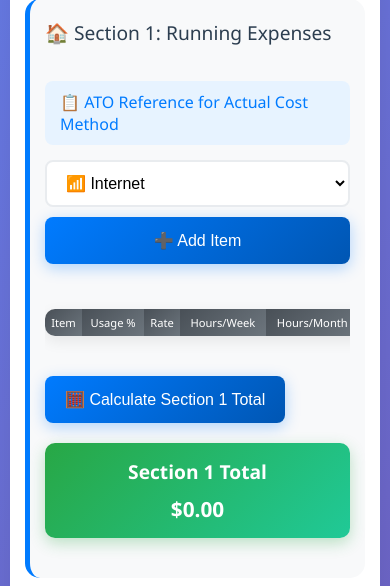
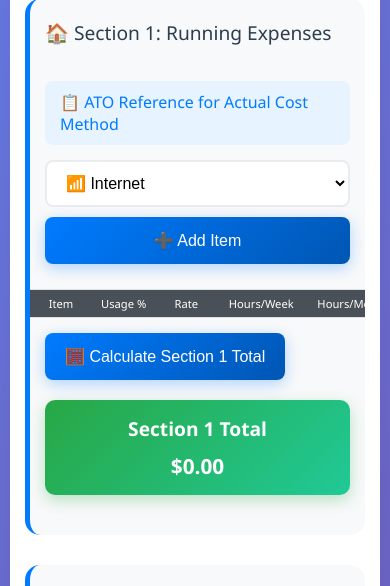
Before and after one commit to DamianChelva/WFH-Tax-Deduction, a Flask app: page / in a window 390 px wide. Shown: the part 184-770 px from the top of the page. Run offline with Flask 3, Linux system fonts and the light colour scheme; lists and menus that the app fills with data are empty.

Commit message:
Update with Mobile Friendly01

```diff
--- a/templates/form.html
+++ b/templates/form.html
@@ -193,6 +193,14 @@
       overflow-x: auto;
       -webkit-overflow-scrolling: touch;
       margin: 20px 0;
+      border: 1px solid #dee2e6;
+      border-radius: 8px;
+      background: white;
+    }
+    .table-container table {
+      margin: 0;
+      box-shadow: none;
+      border-radius: 0;
     }
     .footer {
       text-align: center;
@@ -213,12 +221,42 @@
       .btn { font-size: 16px; padding: 14px 20px; }
 
       /* Mobile table styling */
-      .table-container { overflow-x: auto; -webkit-overflow-scrolling: touch; }
-      table { min-width: 600px; font-size: 0.75rem; }
-      th, td { padding: 6px 3px; }
-      th { font-size: 0.7rem; }
-      td input { width: 50px; font-size: 14px; padding: 4px; }
-      .btn-danger { padding: 6px 10px; font-size: 0.75rem; }
+      .table-container {
+        overflow-x: auto;
+        -webkit-overflow-scrolling: touch;
+        margin: 15px -15px;
+        border-left: none;
+        border-right: none;
+        border-radius: 0;
+      }
+      table {
+        min-width: 650px;
+        font-size: 0.75rem;
+        white-space: nowrap;
+      }
+      th, td {
+        padding: 8px 4px;
+        min-width: 60px;
+      }
+      th {
+        font-size: 0.7rem;
+        position: sticky;
+        top: 0;
+        background: #495057;
+        z-index: 10;
+      }
+      td input {
+        width: 55px;
+        font-size: 14px;
+        padding: 6px 4px;
+        border: 1px solid #ccc;
+        border-radius: 4px;
+      }
+      .btn-danger {
+        padding: 6px 8px;
+        font-size: 0.7rem;
+        white-space: nowrap;
+      }
 
       /* Mobile occupancy inputs */
       .occupancy-inputs { grid-template-columns: 1fr; gap: 15px; }
@@ -240,8 +278,22 @@
     @media (max-width: 480px) {
       .header h1 { font-size: 1.5rem; }
       .section h2 { font-size: 1.2rem; }
-      table { min-width: 500px; font-size: 0.7rem; }
-      td input { width: 45px; }
+      .table-container {
+        margin: 15px -15px;
+      }
+      table {
+        min-width: 600px;
+        font-size: 0.7rem;
+      }
+      th, td {
+        padding: 6px 3px;
+        min-width: 50px;
+      }
+      td input {
+        width: 45px;
+        font-size: 13px;
+        padding: 4px 2px;
+      }
       .total-amount { font-size: 1.3rem !important; }
     }
   </style>
```
